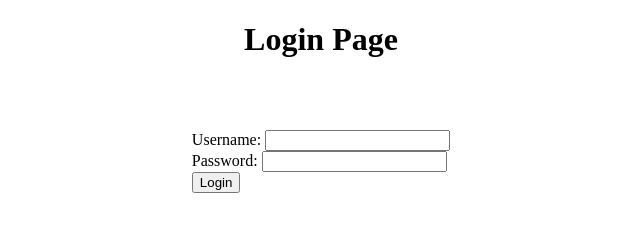
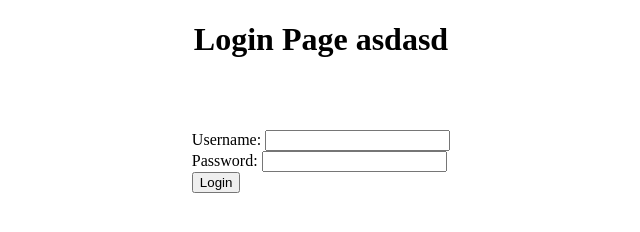
Before and after one commit to IrynaAnpilogova/CICDPractice, a plain HTML site: page index.html in a window 1280 px wide. Shown: the whole page, without its empty margins (319-959 px from the left). Drawn offline with Linux system fonts and the light colour scheme.

Commit message:
Update index.html

```diff
--- a/index.html
+++ b/index.html
@@ -7,7 +7,7 @@
     <script src="login.js"></script>
   </head>
   <body>
-    <h1>Login Page</h1>
+    <h1>Login Page asdasd</h1>
     <div>
     <form onsubmit="return validateForm();">
       <label for="username">Username:</label>
```
